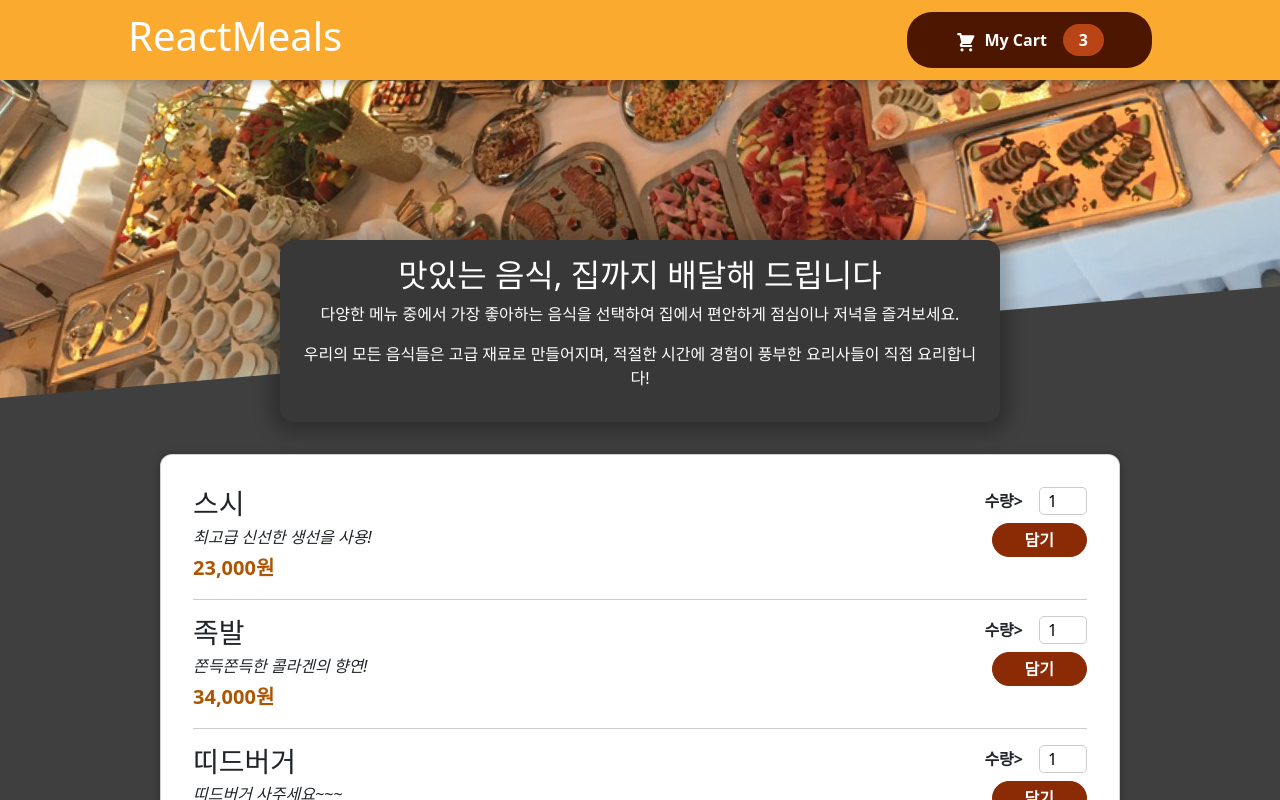
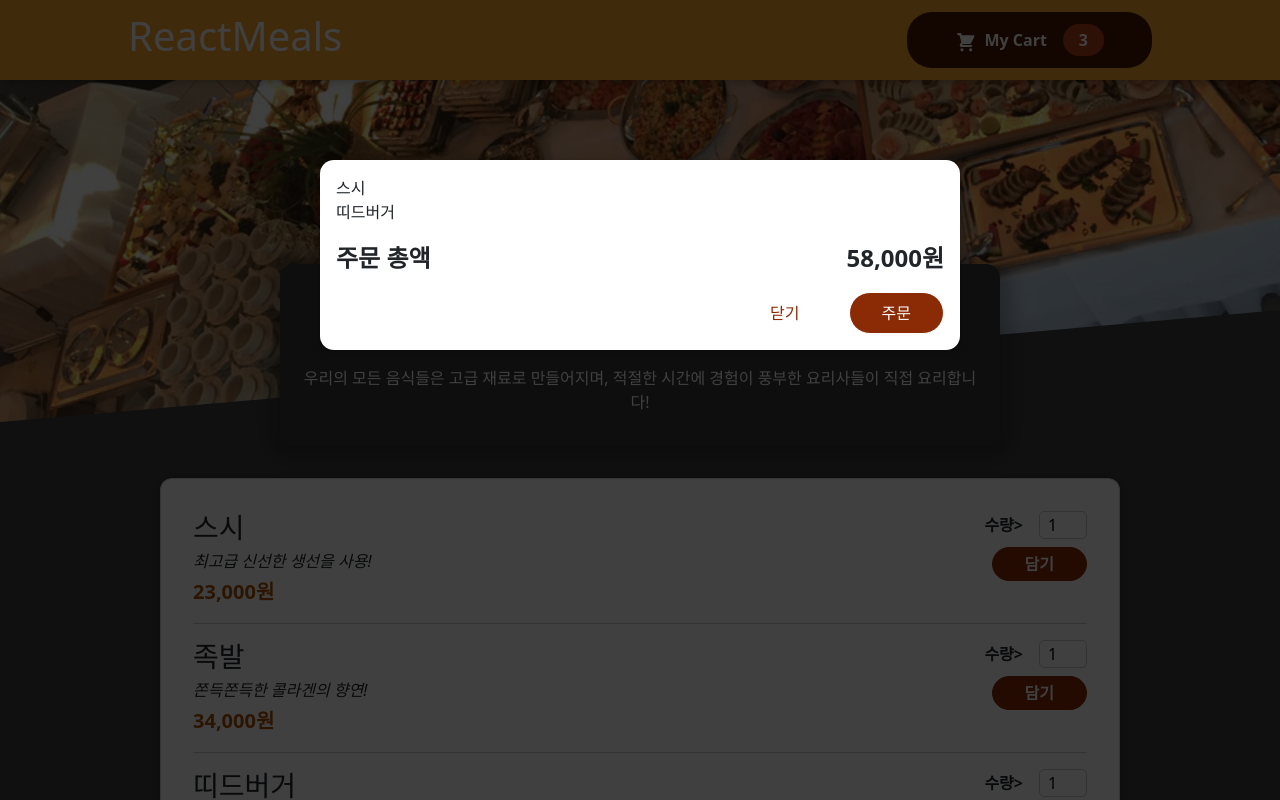
Before and after one commit to junglimit/react-study202406, a React (Create React App) app: page / in a window 1280 px wide. Shown: the top 800 px of the page. Built offline with nearby package versions, Linux system fonts and the light colour scheme; the HTML template or start-up script is replaced by a standard one.

Commit message:
Cart Context 정의

```diff
--- a/src/App.js
+++ b/src/App.js
@@ -1,16 +1,19 @@
 import React from 'react';
 import Header from "./components/Food/Layout/Header";
 import Meals from "./components/Food/Meals/Meals";
+import Cart from "./components/Food/Cart/Cart";
+import CartProvider from "./store/CartProvider";
 
 const App = () => {
 
     return (
-        <>
+        <CartProvider>
+            <Cart />
             <Header />
             <div id="main">
                 <Meals />
             </div>
-        </>
+        </CartProvider>
     );
 };
 
--- /dev/null
+++ b/src/components/Food/Cart/Cart.js
@@ -0,0 +1,50 @@
+import React from 'react';
+import styles from './Cart.module.scss';
+import CartModal from "./CartModal";
+
+const DUMMY_CART = [
+    {
+        id: 'c1',
+        name: '스시',
+        amount: 2,
+        price: 46000,
+    },
+    {
+        id: 'c2',
+        name: '띠드버거',
+        amount: 1,
+        price: 12000,
+    },
+];
+const Cart = () => {
+    const {
+        'cart-items': cartItemStyle,
+        total,
+        actions,
+        'button--alt': btnAlt,
+        button,
+    } = styles;
+
+    return (
+        <>
+            <CartModal>
+                {/* 주문 내역 */}
+                <ul className={cartItemStyle}>
+                    {DUMMY_CART.map((cartItem) => (
+                        <li key={cartItem.id}>{cartItem.name}</li>
+                    ))}
+                </ul>
+                <div className={total}>
+                    <span>주문 총액</span>
+                    <span>58,000원</span>
+                </div>
+                <div className={actions}>
+                    <button className={btnAlt}>닫기</button>
+                    <button className={button}>주문</button>
+                </div>
+            </CartModal>
+        </>
+    );
+};
+
+export default Cart;
--- /dev/null
+++ b/src/components/Food/Cart/Cart.module.scss
@@ -0,0 +1,52 @@
+$button-color: #8a2b06;
+$hover-active-bg-color: #5a1a01;
+$hover-active-border-color: #5a1a01;
+$hover-active-color: white;
+$button-alt-color: #8a2b06;
+$button-bg-color: #8a2b06;
+$button-color: white;
+
+.cart-items {
+  list-style: none;
+  margin: 0;
+  padding: 0;
+
+}
+
+.total {
+  display: flex;
+  justify-content: space-between;
+  align-items: center;
+  font-weight: bold;
+  font-size: 1.5rem;
+  margin: 1rem 0;
+}
+
+.actions {
+  text-align: right;
+
+  button {
+    font: inherit;
+    cursor: pointer;
+    background-color: transparent;
+    border: 1px solid $button-color;
+    padding: 0.5rem 2rem;
+    border-radius: 25px;
+    margin-left: 1rem;
+
+    &:hover, &:active {
+      background-color: $hover-active-bg-color;
+      border-color: $hover-active-border-color;
+      color: $hover-active-color;
+    }
+  }
+
+  .button--alt {
+    color: $button-alt-color;
+  }
+
+  .button {
+    background-color: $button-bg-color;
+    color: $button-color;
+  }
+}
--- /dev/null
+++ b/src/components/Food/Cart/CartModal.js
@@ -0,0 +1,23 @@
+import React from 'react';
+import styles from './CartModal.module.scss';
+
+const ModalOverlay = ({ children }) => {
+    return (
+        <div className={styles.modal}>
+            <div className={styles.content}>{children}</div>
+        </div>
+    );
+};
+
+const CartModal = ({ children }) => {
+    return (
+        <>
+            <div className={styles.backdrop} />
+            <ModalOverlay>
+                {children}
+            </ModalOverlay>)
+        </>
+    )
+};
+
+export default CartModal;
--- /dev/null
+++ b/src/components/Food/Cart/CartModal.module.scss
@@ -0,0 +1,40 @@
+.backdrop {
+  position: fixed;
+  top: 0;
+  left: 0;
+  width: 100%;
+  height: 100vh;
+  z-index: 20;
+  background-color: rgba(0, 0, 0, 0.75);
+}
+
+.modal {
+  position: fixed;
+  top: 20vh;
+  left: 5%;
+  width: 90%;
+  background-color: white;
+  padding: 1rem;
+  border-radius: 14px;
+  box-shadow: 0 2px 8px rgba(0, 0, 0, 0.25);
+  z-index: 30;
+  animation: slide-down 300ms ease-out forwards;
+}
+
+@media (min-width: 768px) {
+  .modal {
+    width: 40rem;
+    left: calc(50% - 20rem);
+  }
+}
+
+@keyframes slide-down {
+  from {
+    opacity: 0;
+    transform: translateY(-3rem);
+  }
+  to {
+    opacity: 1;
+    transform: translateY(0);
+  }
+}
--- a/src/components/UI/Input/Input.js
+++ b/src/components/UI/Input/Input.js
@@ -4,7 +4,7 @@
 const Input = ({label, inputAttr }) => {
     return (
         <div className={styles.input}>
-            <label>{label}></label>
+            <label htmlFor={inputAttr.id}>{label}></label>
             <input {...inputAttr} />
         </div>
     );
--- /dev/null
+++ b/src/store/Cart-context.js
@@ -0,0 +1,13 @@
+import  {createContext} from 'react';
+
+// 장바구니에 관련된 상태값들을 관리하는 컨텍스트 ( 저장소 )
+
+// 매개변수에 전달하는 객체는 상태들을 정의함
+const CartContext = createContext({
+    cartItems: [], // 장바구니 배열
+    addItem: () => {}, // 장바구니에 추가하는 함수
+    removeItem: () => {}, // 장바구니에서 제거하는 함수
+
+});
+
+export default CartContext;
--- /dev/null
+++ b/src/store/CartProvider.js
@@ -0,0 +1,12 @@
+import React from 'react';
+import CartContext from "./Cart-context";
+
+const CartProvider = ({children}) => {
+    return (
+        <CartContext.Provider>
+            {children}
+        </CartContext.Provider>
+    );
+};
+
+export default CartProvider;
```
